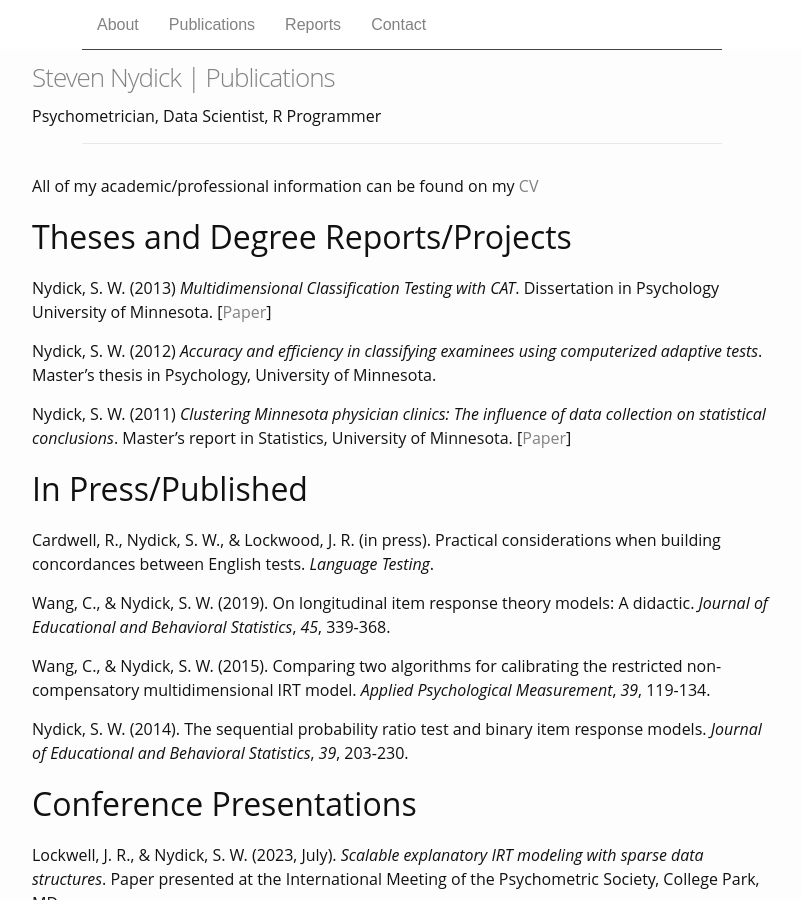
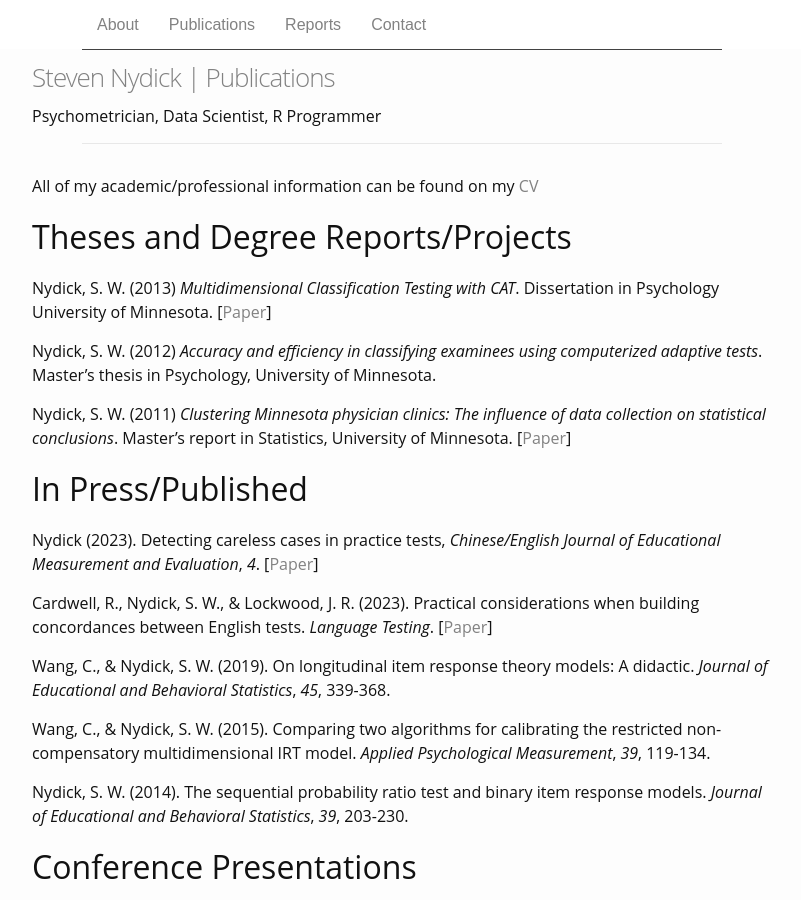
Before and after one commit to swnydick/swnydick.github.io, a Jekyll site: the page built from _pages/02_publications.md, in a window 1280 px wide and 900 px high. Shown: the whole window, without its empty margins (238-1039 px from the left). Built offline with Jekyll 4.4.1, drawn with Linux system fonts in a browser that asks for light colours.

Commit message:
Add new publication

```diff
--- a/_pages/02_publications.md
+++ b/_pages/02_publications.md
@@ -24,8 +24,13 @@ University of Minnesota.
 
 ## In Press/Published
 
-Cardwell, R., Nydick, S. W., & Lockwood, J. R. (in press). Practical considerations
+Nydick (2023). Detecting careless cases in practice tests,
+*Chinese/English Journal of Educational Measurement and Evaluation*, *4*.
+&#91;[Paper](https://www.ce-jeme.org/cgi/viewcontent.cgi?article=1047&context=journal)&#93;
+
+Cardwell, R., Nydick, S. W., & Lockwood, J. R. (2023). Practical considerations
 when building concordances between English tests. *Language Testing*.
+&#91;[Paper](https://journals.sagepub.com/doi/epub/10.1177/02655322231195027)&#93;
 
 Wang, C., & Nydick, S. W. (2019). On longitudinal item response theory models: A
 didactic. *Journal of Educational and Behavioral Statistics*, *45*, 339-368.
```
Also changed, not shown: 1 other file.
